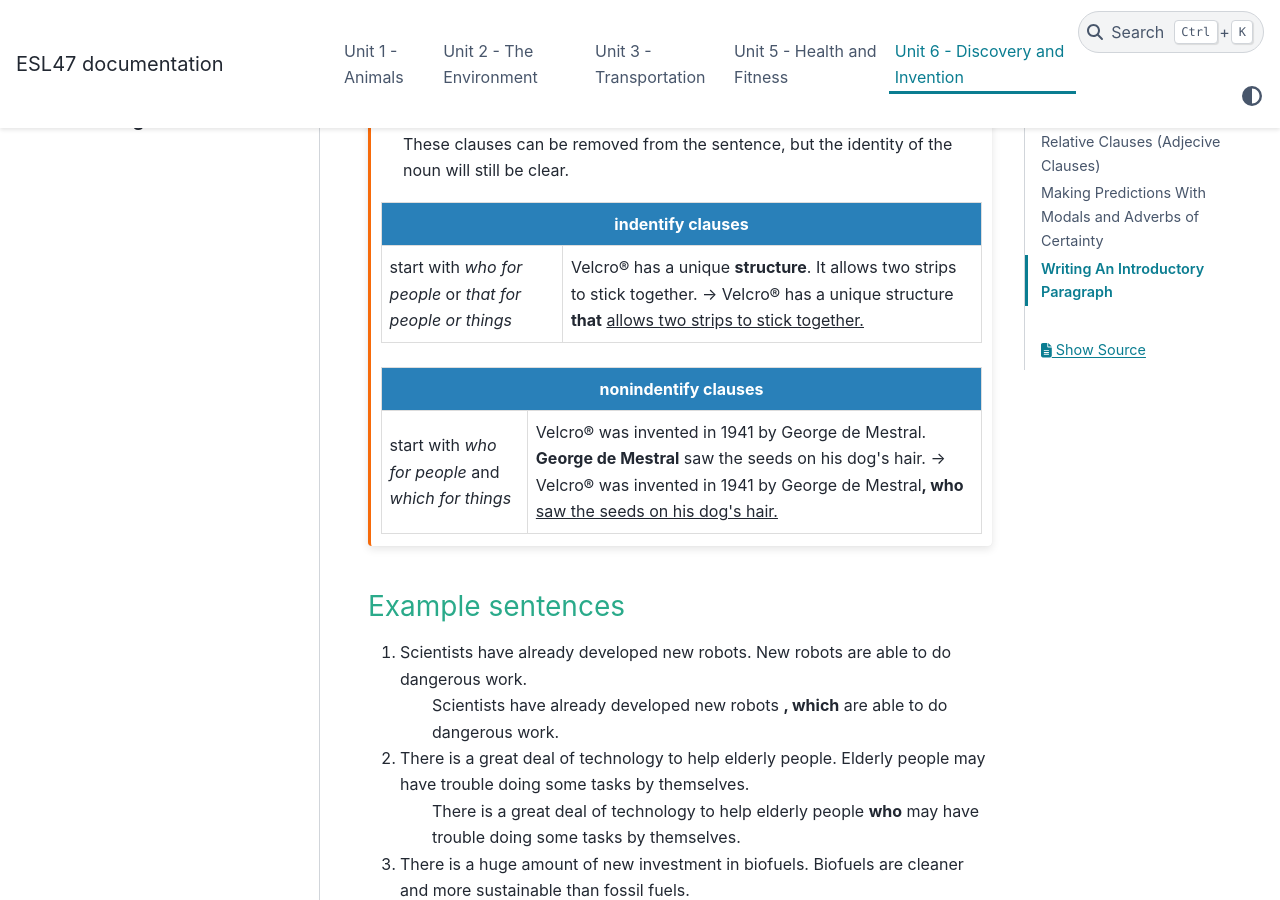
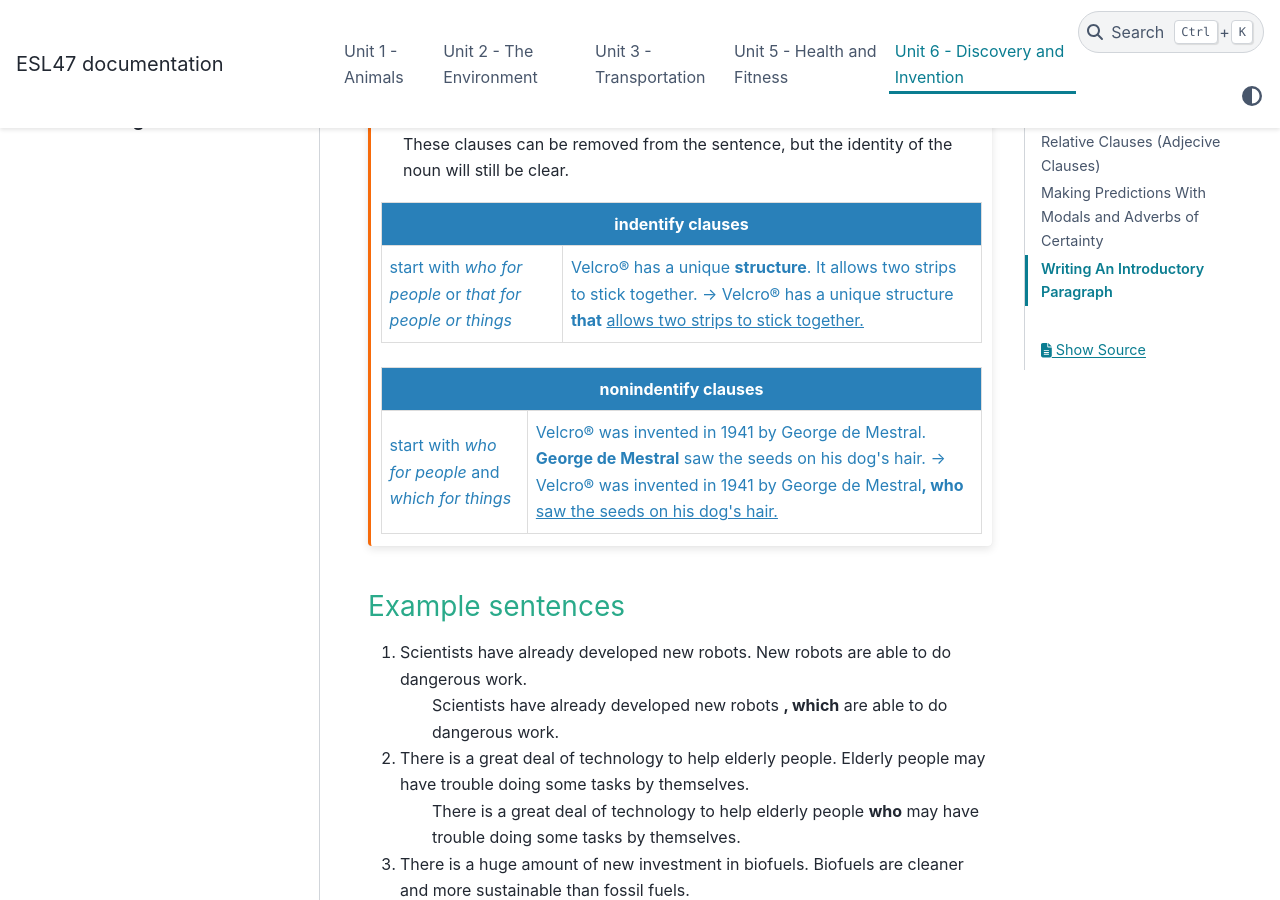
Before and after one commit to vpa24/ESL-47---Intermediate-Low-Integrated-Reading-Writing, a Sphinx documentation site: the page built from docs/source/unit6.md, in a window 1280 px wide and 900 px high, scrolled down 619 px. Built offline with Sphinx 7.4.7 and the PyData theme 0.15.4, drawn with Linux system fonts in a browser that asks for light colours; some web fonts are replaced.

Commit message:
added .color-blue

````diff
--- a/docs/source/unit6.md
+++ b/docs/source/unit6.md
@@ -14,7 +14,7 @@
 Use relative clauses to give more information about a noun without starting a new sentence. There are **two kinds of relative clauses: identifying and nonidentifying**. **Identifying clauses give essential information** about the identity of the noun they modify. They are not separated from the rest of the sentence with commas. In contrast, **nonidentifying relative clauses have commas before and sometimes after them. They give extra, nonessential information** about the noun. These clauses can be removed from the sentence, but the identity of the noun will still be clear.
 
 ```{raw} html
-<table>
+<table class="color-blue">
 	<tr>
 		<th colspan="2" class="text-center">indentify clauses</th>
 	</tr>
@@ -23,7 +23,7 @@ Use relative clauses to give more information about a noun without starting a ne
 		<td>Velcro® has a unique <b>structure</b>. It allows two strips to stick together. -> Velcro® has a unique structure <b>that</b> <u>allows two strips to stick together.</u></td>
 	</tr>
 </table>
-<table>
+<table class="color-blue">
 	<tr>
 		<th colspan="2" class="text-center">nonindentify clauses</th>
 	</tr>
````
